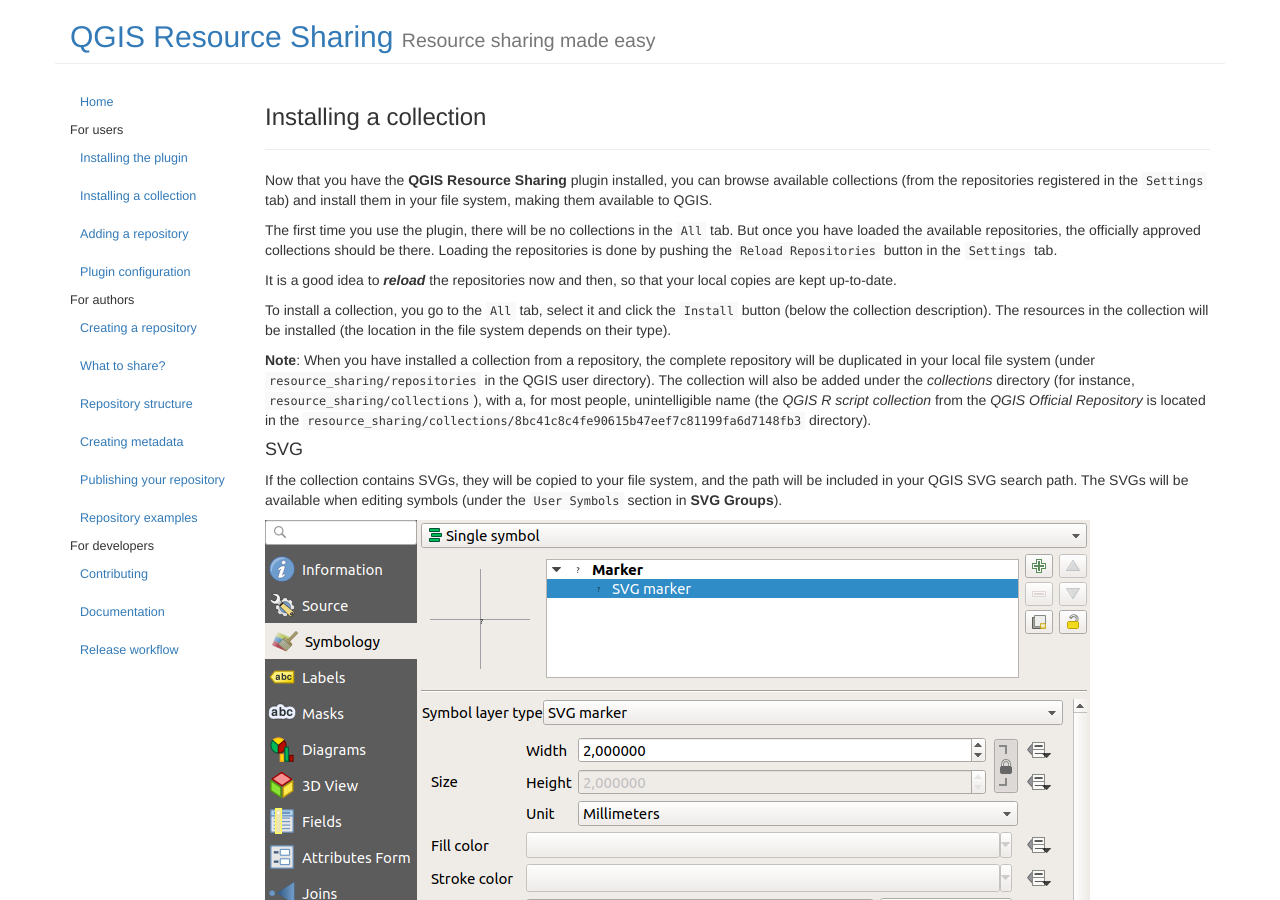
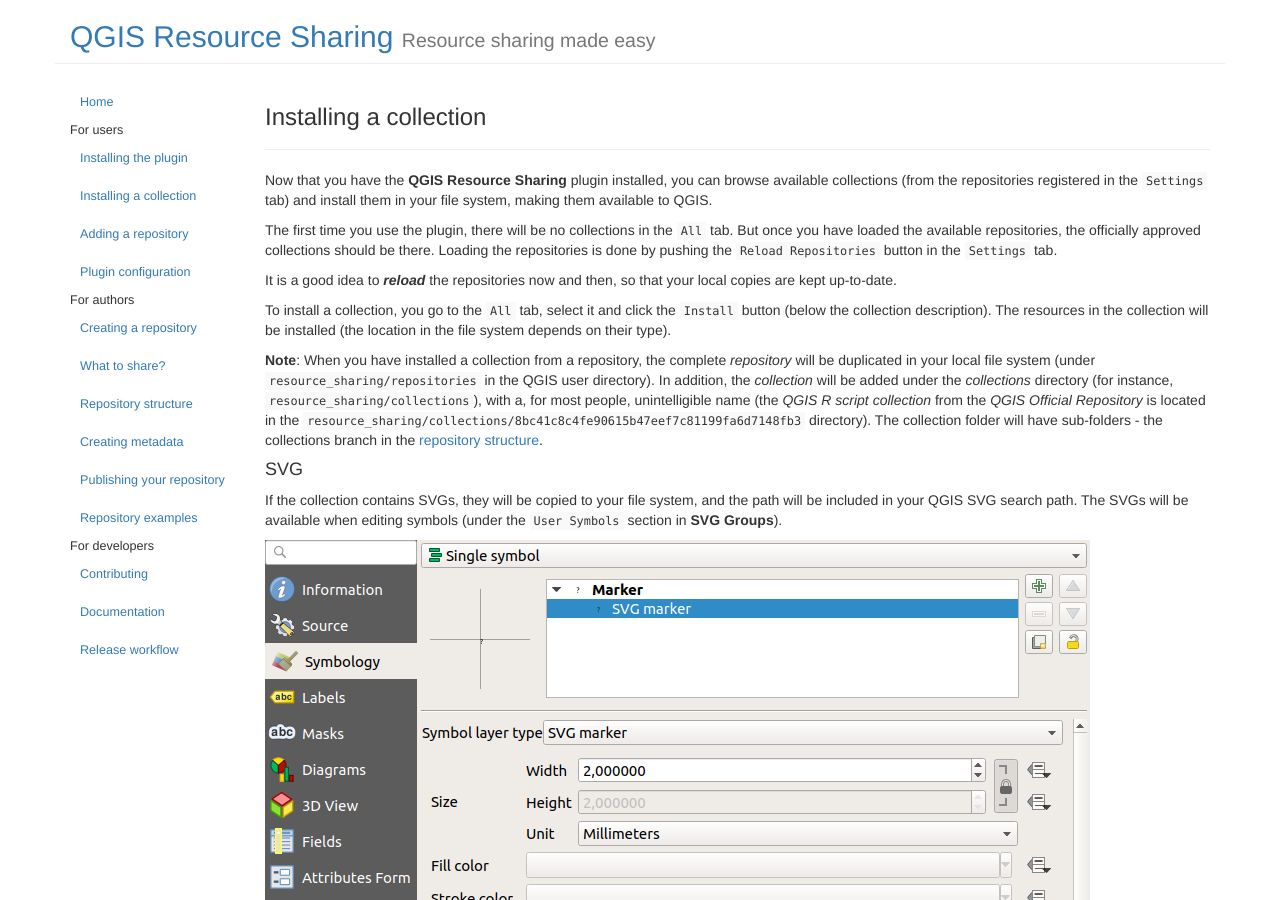
Before and after one commit to QGIS-Contribution/QGIS-ResourceSharing, a Jekyll site: the page built from _posts/2016-08-09-installing-collection.md, in a window 1280 px wide and 900 px high. Built offline with Jekyll 4.4.1, drawn with Linux system fonts in a browser that asks for light colours.

Commit message:
Some updates to the installing collections page

```diff
--- a/_posts/2016-08-09-installing-collection.md
+++ b/_posts/2016-08-09-installing-collection.md
@@ -27,15 +27,17 @@
 in the file system depends on their type).
 
 **Note**: When you have installed a collection from a repository,
-the complete repository will be duplicated in your local file
+the complete *repository* will be duplicated in your local file
 system (under ``resource_sharing/repositories`` in the QGIS
-user directory). The collection will also be added under the
-*collections* directory (for instance,
+user directory). In addition, the *collection* will be added under
+the *collections* directory (for instance,
 ``resource_sharing/collections``), with a, for most people,
 unintelligible name (the *QGIS R script collection* from the
 *QGIS Official Repository* is located in the
 ``resource_sharing/collections/8bc41c8c4fe90615b47eef7c81199fa6d7148fb3``
 directory).
+The collection folder will have sub-folders - the collections
+branch in the [repository structure](2016-07-22-repository-structure.md).
 
 #### SVG
 If the collection contains SVGs, they will be copied to your file
```
